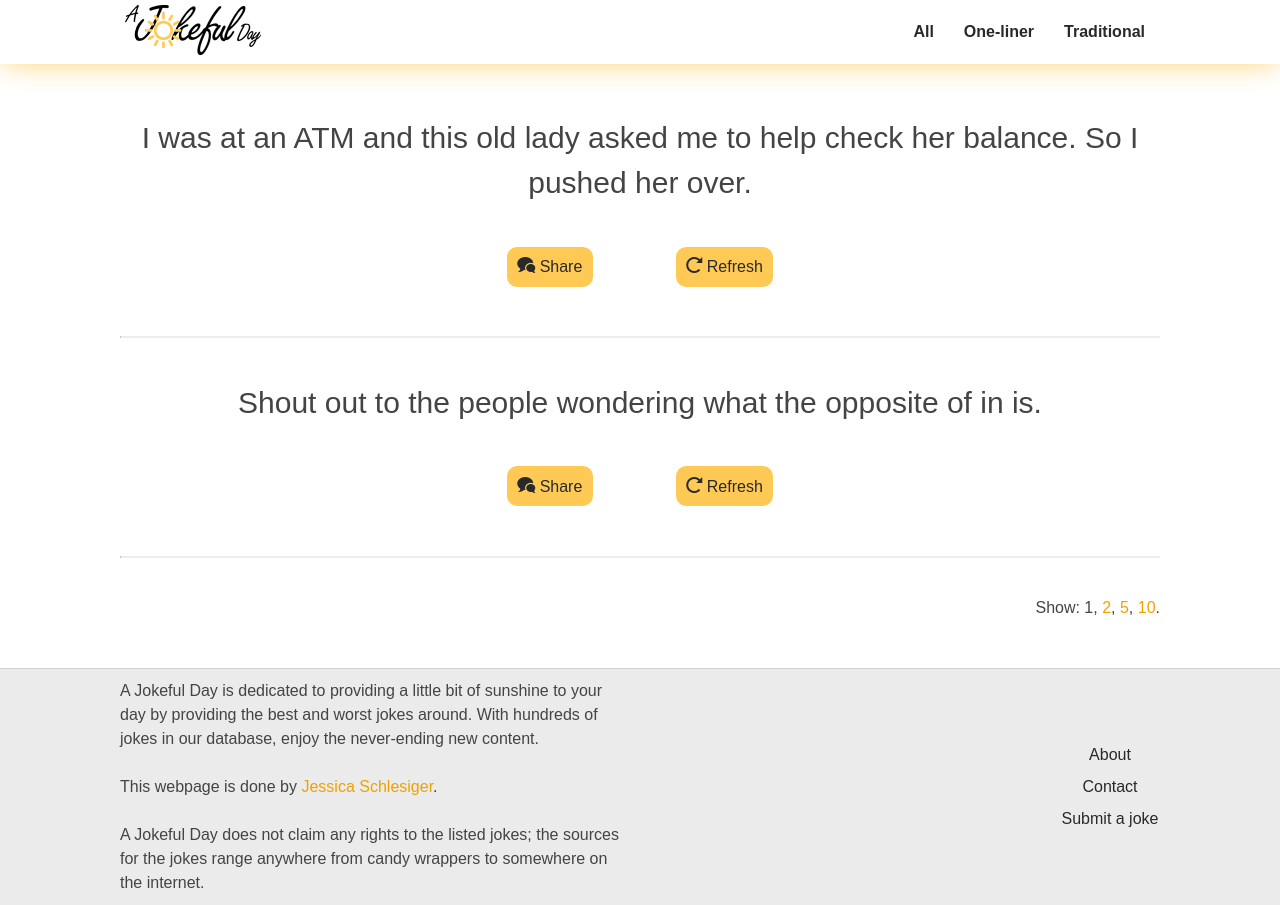
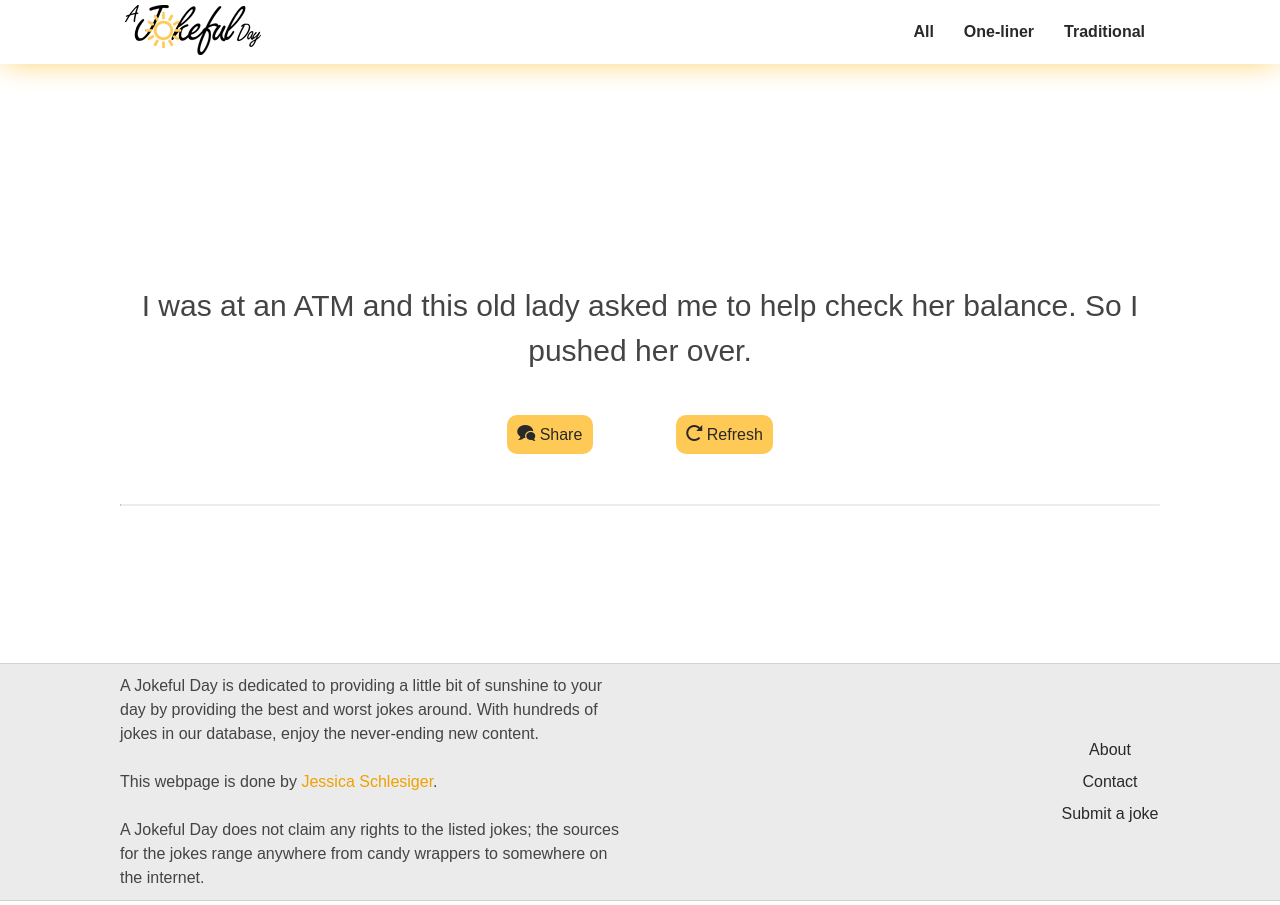
Before and after one commit to A-Byte-Sized/AJokefulDay, a Jekyll site: the page built from one-liner.html, in a window 1280 px wide. Built offline with Jekyll 4.4.1, drawn with Linux system fonts in a browser that asks for light colours; nearby versions of some CDN libraries; some web fonts are replaced.

Commit message:
Removed show more options for now.

```diff
--- a/_layouts/jokes.html
+++ b/_layouts/jokes.html
@@ -11,9 +11,6 @@ layout: default
 					<noscript><h1>This content is generated using Javascript. Please enable it in order to see the content.</h1></noscript>
 					{{ content }}
 				</div>
-				<div class="show-options">
-					Show: 1, <a href="{{ site.github.url }}{{ page.permalink }}show-2">2</a>, <a href="{{ site.github.url }}{{ page.permalink }}show-5">5</a>, <a href="{{ site.github.url }}{{ page.permalink }}show-10">10</a>.
-				</div>
 			</div>
 		</div>
 	</div>
--- a/assets/css/3-sections/_index.sass
+++ b/assets/css/3-sections/_index.sass
@@ -11,5 +11,3 @@
 .content-forceCenterInner
 	display: table-cell
 	vertical-align: middle
-.show-options
-	text-align: right
--- a/one-liner.html
+++ b/one-liner.html
@@ -4,5 +4,5 @@ title: One-liner
 permalink: /one-liner/
 ---
 <script type="text/javascript">
-	$(document).ready(generateRandomJokes(2,0));
+	$(document).ready(generateRandomJokes(1,0));
 </script>
--- a/traditional.html
+++ b/traditional.html
@@ -4,5 +4,5 @@ title: Traditional
 permalink: /traditional/
 ---
 <script type="text/javascript">
-	$(document).ready(generateRandomJokes(2,1));
+	$(document).ready(generateRandomJokes(1,1));
 </script>
```
